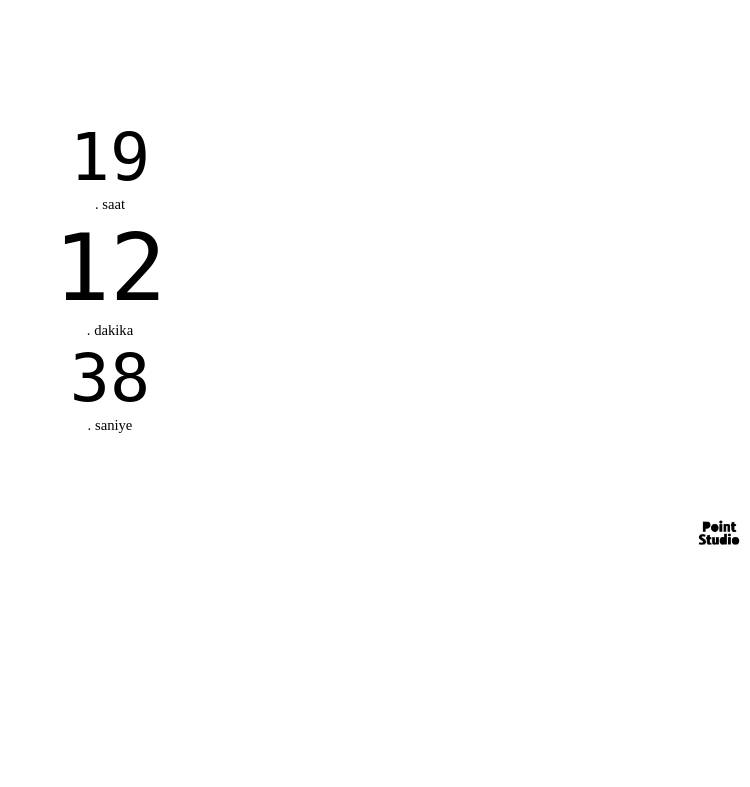
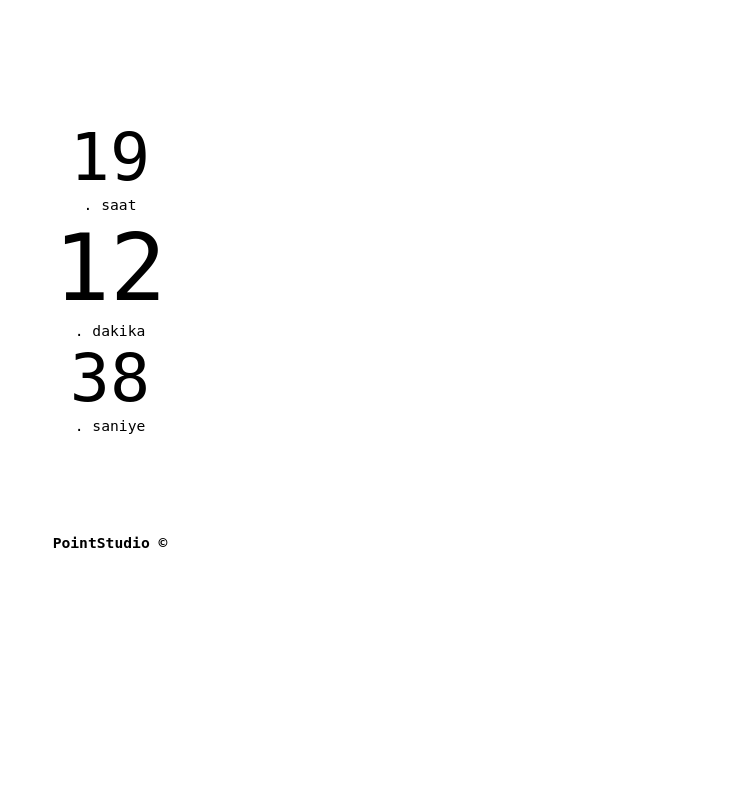
Before and after one commit to zeynelcoder/zeynelcoder.github.io, a PHP site: page /coolclock/index.html in a window 1280 px wide. Shown: the part 235-1022 px from the top of the page, without its empty margins (530-1280 px from the left). After the commit the page ends 783 px from the top, so only its background shows below. Run offline with PHP 8.4, Linux system fonts and the light colour scheme.

Commit message:
Add files via upload

```diff
--- a/coolclock/index.html
+++ b/coolclock/index.html
@@ -35,7 +35,7 @@
 
 </div>
 
-<img src="./img/logo.png" alt="">
+<b id="alt-text">PointStudio ©</b>
   <script src="main.js"></script>
 </body>
 </html>
--- a/coolclock/main.js
+++ b/coolclock/main.js
@@ -29,66 +29,53 @@ setInterval(function(){
 }, 1)
 
 var dies="#";
-var colors=["#fff","#FF4848","#C2FFD9","#142F43","#FFE459","000"];
+//         beyaz 0  siyah 1  yeşil 2  turuncu 3   mor 4            kırmızı 5
+var colors=["#fff","#000","#90ee90","darkorange","rgba(157,24,72)","rgba(237,30,44)"];
 var sel=0;
 
 function selup(){
 	sel++;
-	if(sel>6)
+	if(sel>5)
 	{
 		sel=0;console.log("Sel Değişkeni Sıfırlandı. Yeni Değer; 0")
 	}
 	console.log(sel)
 
 	switch (sel) {
+		// beyaz siyah
 		case 0:
-		document.getElementById("body").style.backgroundColor= colors[1];
-		document.getElementById("body").style.color= colors[2];
+		document.getElementById("body").style.backgroundColor= colors[0];
+		document.getElementById("body").style.color= colors[1];
 		document.getElementById('cover').style.borderColor= colors[2];
 		break;
+		// siyah beyaz
 		case 1:
-			document.getElementById("body").style.backgroundColor = colors[2];
-		document.getElementById("body").style.color = colors[3];
+		document.getElementById("body").style.backgroundColor = colors[1];
+		document.getElementById("body").style.color = colors[0];
 		document.getElementById('cover').style.borderColor= colors[3];
 		break;
+		// siyah yeşil
 		case 2:
-			document.getElementById("body").style.backgroundColor = colors[3];
-		document.getElementById("body").style.color = colors[4];
+		document.getElementById("body").style.backgroundColor = colors[1];
+		document.getElementById("body").style.color = colors[2];
 		document.getElementById('cover').style.borderColor= colors[4];
 		break;
+		// siyah turuncu
 		case 3:
-			document.getElementById("body").style.backgroundColor = 'darkorange';
-		document.getElementById("body").style.color = 'white';
+			document.getElementById("body").style.backgroundColor = colors[1];
+		document.getElementById("body").style.color = colors[3];
 		document.getElementById('cover').style.borderColor= 'white';
 		break;
 		case 4:
-			document.getElementById("body").style.backgroundColor = 'black';
-		document.getElementById("body").style.color = '#90ee90';
-		document.getElementById('cover').style.borderColor= '#90ee90';
+			document.getElementById("body").style.backgroundColor = colors[1];
+		document.getElementById("body").style.color = colors[4];
+		document.getElementById('cover').style.borderColor= 'white';
 		break;
 		case 5:
-			document.getElementById("body").style.backgroundColor = colors[0];
-		document.getElementById("body").style.color = 'black';
-		document.getElementById('cover').style.borderColor= 'black';
-		break;
+			document.getElementById("body").style.backgroundColor = colors[1];
+		document.getElementById("body").style.color = colors[5];
+		document.getElementById('cover').style.borderColor= 'white';
+
+
 	}
 }
-
-
-
-
-
-
-
-
-
-
-// tek haneli sayıya 0 ekleme
-/*
-var c = "ddddghk"
-return dakika.toString().length;
-if (dakika.length < 10) {
-	alert("hi");
-	console.log("ejherjt")
-}
-*/
--- a/coolclock/style.css
+++ b/coolclock/style.css
@@ -3,7 +3,7 @@
 body {
  font-size: 11pt;
  user-select: none;
-
+ font-family: monospace;
 }
 
 #cover{
@@ -75,3 +75,11 @@ img{
 	bottom: 6px;
 	border-radius: 7px;
 }
+
+#alt-text{
+	text-align: center;
+	display: block;
+	margin-top: -20%;
+	color: none;
+	font-family: monospace;
+}
```
